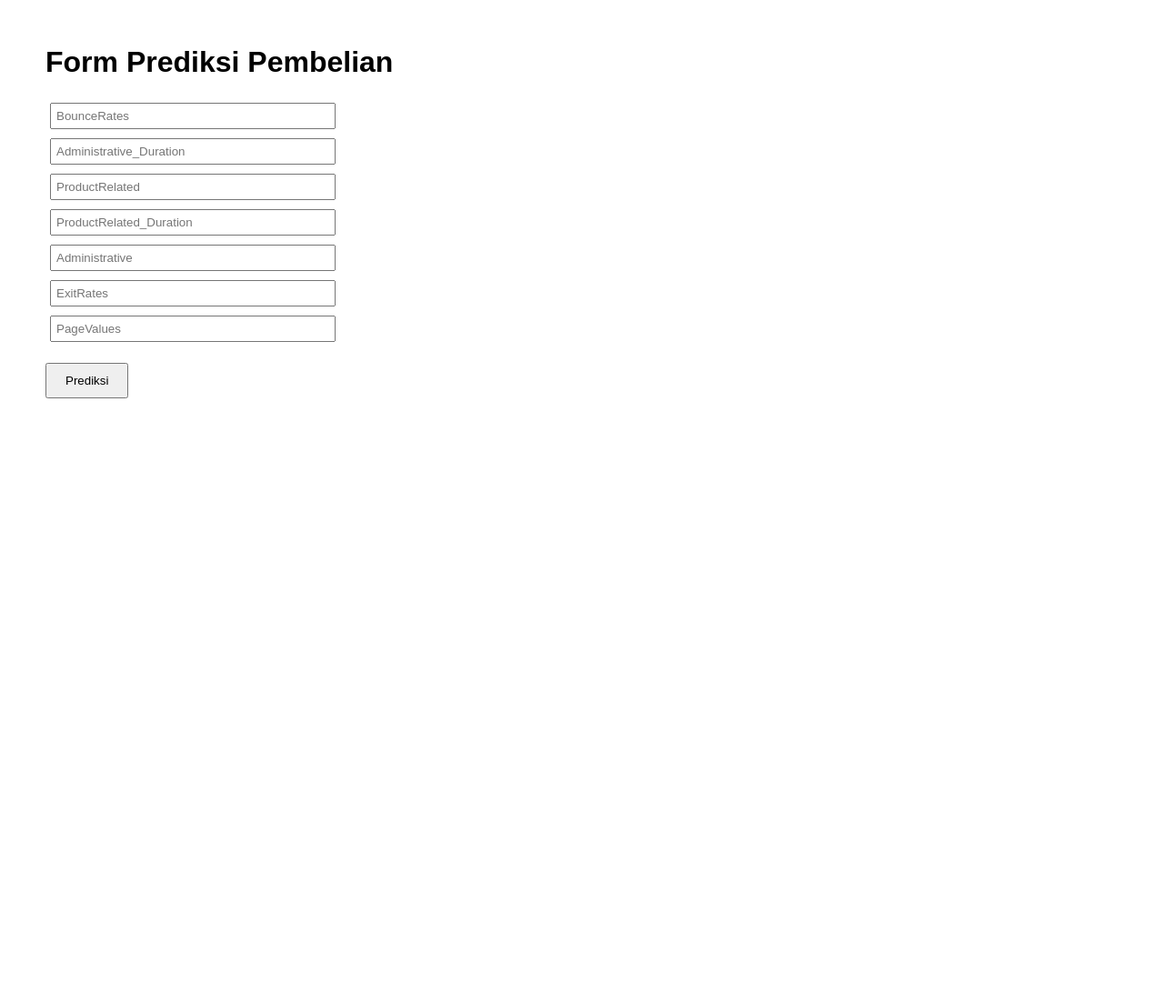
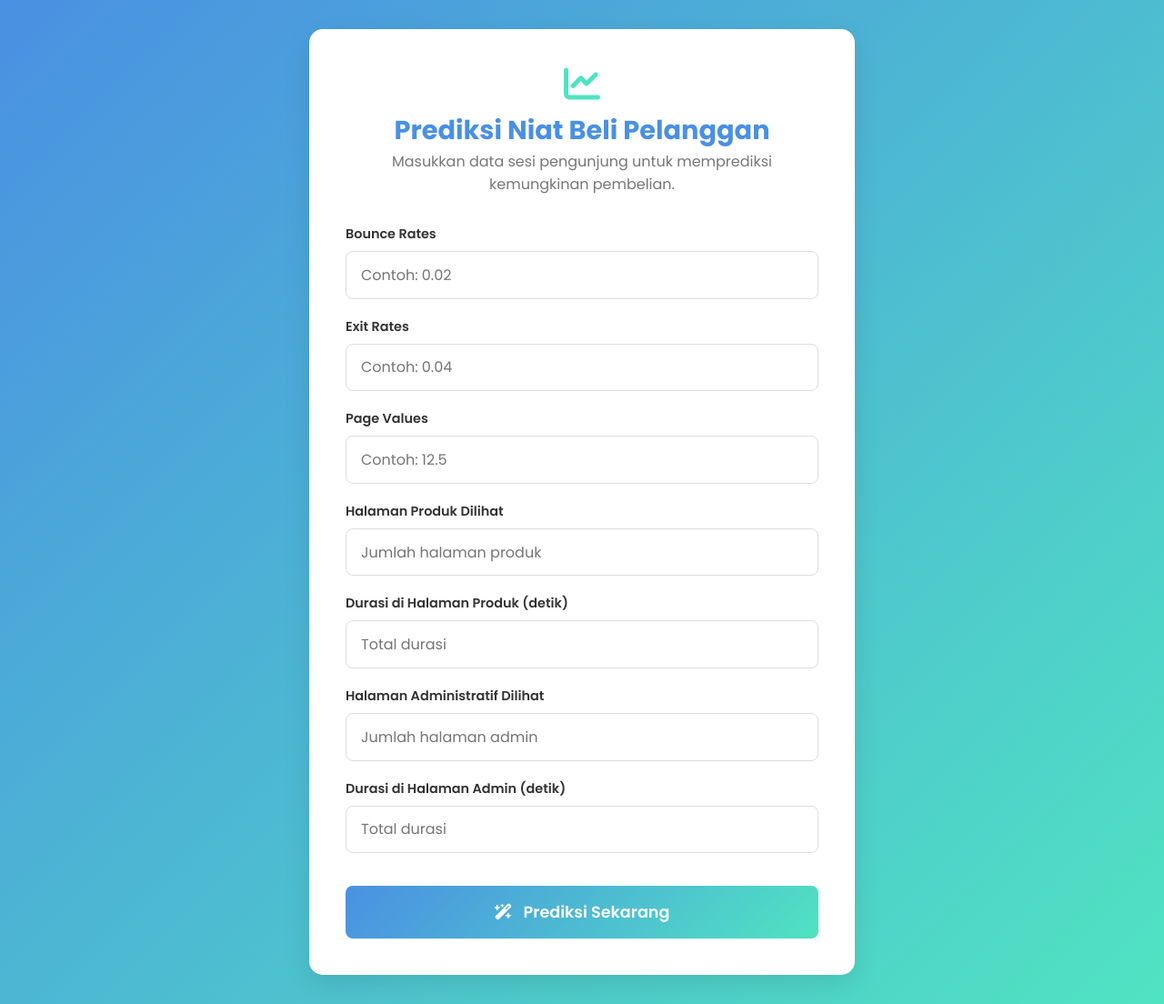
Before and after one commit to Packooo/shopper-app, a Flask app: page / in a window 1280 px wide. Shown: the whole page at 91% size. Before the commit the page ends 438 px from the top, so only its background shows below. Run offline with Flask 3, Linux system fonts and the light colour scheme; parts of the project's set-up code (start-up, migrations or seed data) failed here and were passed over.

Commit message:
Modern & Clean tema

```diff
--- a/templates/index.html
+++ b/templates/index.html
@@ -1,30 +1,225 @@
 <!DOCTYPE html>
-<html>
+<html lang="id">
 <head>
-    <title>Prediksi Niat Pembelian</title>
+    <meta charset="UTF-8">
+    <meta name="viewport" content="width=device-width, initial-scale=1.0">
+    <title>Prediksi Niat Beli Pelanggan</title>
     <style>
-        body { font-family: Arial, sans-serif; margin: 50px; }
-        input { margin: 5px; padding: 5px; width: 300px; }
-        button { padding: 10px 20px; }
+        @import url('https://fonts.googleapis.com/css2?family=Poppins:wght@400;600;700&display=swap');
+
+:root {
+    --primary-color: #4a90e2;
+    --secondary-color: #50e3c2;
+    --background-color: #f4f7f6;
+    --card-background: #ffffff;
+    --text-color: #333;
+    --light-text-color: #777;
+    --border-color: #ddd;
+    --success-color: #28a745;
+    --danger-color: #dc3545;
+}
+
+* {
+    box-sizing: border-box;
+    margin: 0;
+    padding: 0;
+}
+
+body {
+    font-family: 'Poppins', sans-serif;
+    background: linear-gradient(135deg, var(--primary-color), var(--secondary-color));
+    color: var(--text-color);
+    display: flex;
+    justify-content: center;
+    align-items: center;
+    min-height: 100vh;
+    padding: 2rem;
+}
+
+.card {
+    background: var(--card-background);
+    border-radius: 15px;
+    box-shadow: 0 10px 30px rgba(0, 0, 0, 0.1);
+    width: 100%;
+    max-width: 600px;
+    padding: 2.5rem;
+    overflow: hidden;
+    transition: all 0.3s ease;
+}
+
+.card-header {
+    text-align: center;
+    margin-bottom: 2rem;
+}
+
+.card-header h1 {
+    font-size: 1.8rem;
+    font-weight: 700;
+    margin-top: 0.5rem;
+    color: var(--primary-color);
+}
+
+.card-header i {
+    font-size: 2.5rem;
+    color: var(--secondary-color);
+}
+
+.card-header p {
+    font-size: 1rem;
+    color: var(--light-text-color);
+}
+
+.input-group {
+    margin-bottom: 1.25rem;
+}
+
+.input-group label {
+    display: block;
+    margin-bottom: 0.5rem;
+    font-weight: 600;
+    font-size: 0.9rem;
+}
+
+.input-group input {
+    width: 100%;
+    padding: 0.8rem 1rem;
+    border: 1px solid var(--border-color);
+    border-radius: 8px;
+    font-size: 1rem;
+    font-family: 'Poppins', sans-serif;
+    transition: border-color 0.3s, box-shadow 0.3s;
+}
+
+.input-group input:focus {
+    outline: none;
+    border-color: var(--primary-color);
+    box-shadow: 0 0 0 3px rgba(74, 144, 226, 0.2);
+}
+
+button {
+    width: 100%;
+    padding: 1rem;
+    border: none;
+    border-radius: 8px;
+    background: linear-gradient(135deg, var(--primary-color), var(--secondary-color));
+    color: white;
+    font-size: 1.1rem;
+    font-weight: 600;
+    font-family: 'Poppins', sans-serif;
+    cursor: pointer;
+    transition: transform 0.2s, box-shadow 0.2s;
+    margin-top: 1rem;
+}
+
+button:hover {
+    transform: translateY(-3px);
+    box-shadow: 0 8px 20px rgba(0, 0, 0, 0.15);
+}
+
+button i {
+    margin-right: 0.5rem;
+}
+
+.result-container {
+    margin-top: 2rem;
+    text-align: center;
+}
+
+.result-title {
+    font-size: 1.2rem;
+    color: var(--light-text-color);
+    margin-bottom: 1rem;
+}
+
+.result-box {
+    border-radius: 10px;
+    padding: 1.5rem;
+    animation: fadeIn 0.5s ease-in-out;
+}
+
+@keyframes fadeIn {
+    from { opacity: 0; transform: translateY(10px); }
+    to { opacity: 1; transform: translateY(0); }
+}
+
+.result-text {
+    font-size: 1.8rem;
+    font-weight: 700;
+    margin: 0;
+}
+
+.prob-text {
+    font-size: 1rem;
+    margin-top: 0.5rem;
+}
+
+.akan-membeli {
+    background-color: rgba(40, 167, 69, 0.1);
+    border: 1px solid var(--success-color);
+    color: var(--success-color);
+}
+
+.tidak-membeli {
+    background-color: rgba(220, 53, 69, 0.1);
+    border: 1px solid var(--danger-color);
+    color: var(--danger-color);
+}
+        /* --- KODE CSS DARI OPSI YANG ANDA PILIH DITEMPEL DI SINI --- */
     </style>
+    <link rel="stylesheet" href="https://cdnjs.cloudflare.com/ajax/libs/font-awesome/6.5.2/css/all.min.css">
 </head>
 <body>
-    <h1>Form Prediksi Pembelian</h1>
-    <form method="POST" action="/predict">
-        <input type="number" step="any" name="BounceRates" placeholder="BounceRates" required><br>
-        <input type="number" step="any" name="Administrative_Duration" placeholder="Administrative_Duration" required><br>
-        <input type="number" step="any" name="ProductRelated" placeholder="ProductRelated" required><br>
-        <input type="number" step="any" name="ProductRelated_Duration" placeholder="ProductRelated_Duration" required><br>
-        <input type="number" step="any" name="Administrative" placeholder="Administrative" required><br>
-        <input type="number" step="any" name="ExitRates" placeholder="ExitRates" required><br>
-        <input type="number" step="any" name="PageValues" placeholder="PageValues" required><br>
-        <br>
-        <button type="submit">Prediksi</button>
-    </form>
+    <div class="card">
+        <div class="card-header">
+            <i class="fas fa-chart-line"></i>
+            <h1>Prediksi Niat Beli Pelanggan</h1>
+            <p>Masukkan data sesi pengunjung untuk memprediksi kemungkinan pembelian.</p>
+        </div>
 
-    {% if result %}
-        <h2>Hasil Prediksi: {{ result }}</h2>
-        <p>Probabilitas: {{ prob }}</p>
-    {% endif %}
+        <form method="POST" action="/predict">
+            <div class="input-group">
+                <label for="BounceRates">Bounce Rates</label>
+                <input type="number" step="any" id="BounceRates" name="BounceRates" placeholder="Contoh: 0.02" required>
+            </div>
+            <div class="input-group">
+                <label for="ExitRates">Exit Rates</label>
+                <input type="number" step="any" id="ExitRates" name="ExitRates" placeholder="Contoh: 0.04" required>
+            </div>
+            <div class="input-group">
+                <label for="PageValues">Page Values</label>
+                <input type="number" step="any" id="PageValues" name="PageValues" placeholder="Contoh: 12.5" required>
+            </div>
+            <div class="input-group">
+                <label for="ProductRelated">Halaman Produk Dilihat</label>
+                <input type="number" step="any" id="ProductRelated" name="ProductRelated" placeholder="Jumlah halaman produk" required>
+            </div>
+            <div class="input-group">
+                <label for="ProductRelated_Duration">Durasi di Halaman Produk (detik)</label>
+                <input type="number" step="any" id="ProductRelated_Duration" name="ProductRelated_Duration" placeholder="Total durasi" required>
+            </div>
+            <div class="input-group">
+                <label for="Administrative">Halaman Administratif Dilihat</label>
+                <input type="number" step="any" id="Administrative" name="Administrative" placeholder="Jumlah halaman admin" required>
+            </div>
+            <div class="input-group">
+                <label for="Administrative_Duration">Durasi di Halaman Admin (detik)</label>
+                <input type="number" step="any" id="Administrative_Duration" name="Administrative_Duration" placeholder="Total durasi" required>
+            </div>
+
+            <button type="submit">
+                <i class="fas fa-magic-wand-sparkles"></i> Prediksi Sekarang
+            </button>
+        </form>
+
+        {% if result %}
+        <div class="result-container">
+            <h2 class="result-title">Hasil Prediksi:</h2>
+            <div class="result-box {{ 'akan-membeli' if 'Akan' in result else 'tidak-membeli' }}">
+                <p class="result-text">{{ result }}</p>
+                <p class="prob-text">Probabilitas Pembelian: <strong>{{ (prob * 100)|round(2) }}%</strong></p>
+            </div>
+        </div>
+        {% endif %}
+    </div>
 </body>
 </html>
```
